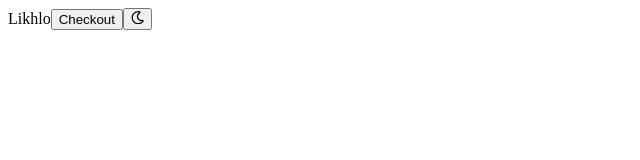
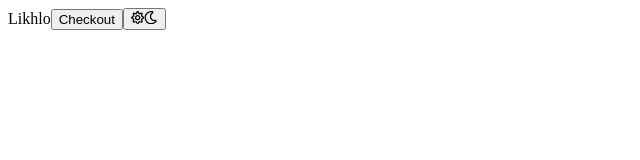
Before and after one commit to Sadiakamal27/likhlo-web, a Next.js app: page / in a window 1280 px wide. Shown: the top 160 px of the page, without its empty margins (0-640 px from the left). Built offline with nearby package versions, Linux system fonts and the light colour scheme.

Commit message:
dark mode final

```diff
--- a/src/app/page.tsx
+++ b/src/app/page.tsx
@@ -1,15 +1,25 @@
+"use client";
+
 import { Button } from "@/components/ui/button";
-import Image from "next/image";
-import { FaRegMoon } from "react-icons/fa";
+import { useTheme } from "next-themes";
+import { FaRegMoon, FaRegSun } from "react-icons/fa";
 
 export default function Home() {
+  const { setTheme, theme } = useTheme();
   return (
     <main className="">
       <div>
         Likhlo
         <Button>Checkout</Button>
-        <Button size="icon" variant="outline">
-          <FaRegMoon className="h-4 w-4" />
+        <Button
+          onClick={() =>
+            theme == "dark" ? setTheme("light") : setTheme("dark")
+          }
+          variant="outline"
+          size="icon"
+        >
+          <FaRegSun className="h-[1.2rem] w-[1.2rem] rotate-0 scale-100 transition-all dark:-rotate-90 dark:scale-0" />
+          <FaRegMoon className="absolute h-[1.2rem] w-[1.2rem] rotate-90 scale-0 transition-all dark:rotate-0 dark:scale-100" />
         </Button>
       </div>
     </main>
```
